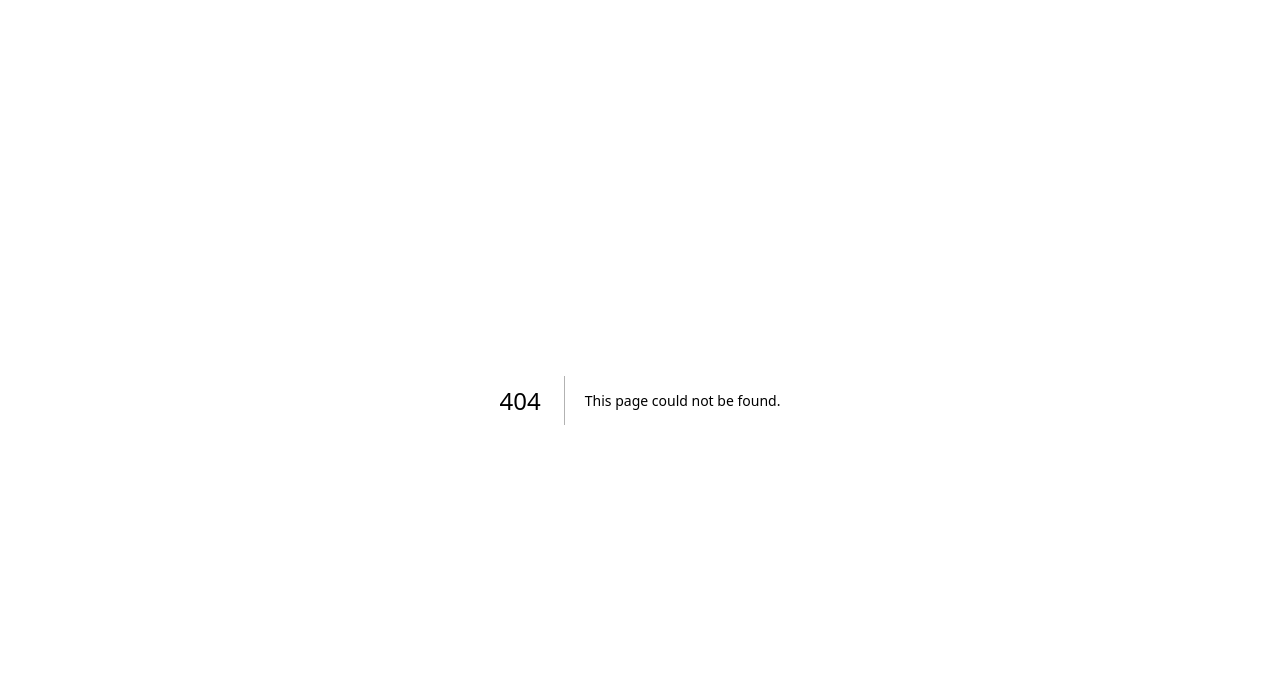
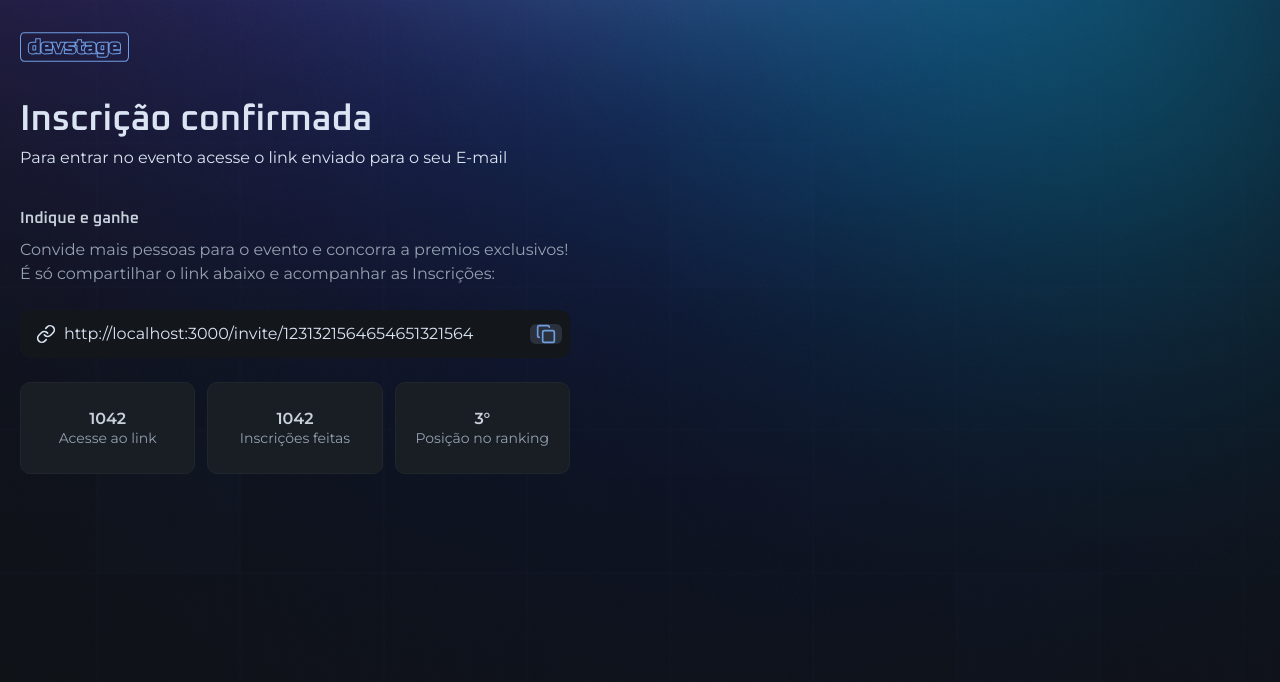
Before and after one commit to gabrielvelezmoro/nlw-connect-react, a Next.js app: page /invite in a window 1280 px wide. Before the commit this address had no page. Shown: the top 682 px of the page. Built offline with nearby package versions, Linux system fonts and the light colour scheme.

Commit message:
feat: pagina de invite

```diff
--- a/package.json
+++ b/package.json
@@ -15,6 +15,7 @@
     "postcss": "^8.5.2",
     "react": "^19.0.0",
     "react-dom": "^19.0.0",
+    "tailwind-merge": "^3.0.2",
     "tailwindcss": "^4.0.6"
   },
   "devDependencies": {
--- /dev/null
+++ b/src/app/invite/page.tsx
@@ -0,0 +1,61 @@
+import { IconButton } from '@/components/icon-button'
+import { InputField, InputIcon, InputRoot } from '@/components/input'
+import { Copy, Link } from 'lucide-react'
+import Image from 'next/image'
+import logo from '../../assets/Logo.svg'
+
+export default function InvitePage() {
+    return (
+        <div className="min-h-dhv flex items-center justify-between gap-16 flex-col md:flex-row">
+            <div className="flex flex-col gap-10 w-full max-w-[550px]">
+                <Image src={logo} alt="devstage" width={108.5} height={30} />
+                <div className="space-y-2">
+                    <h1 className="text-4xl font-semibold font-heading text-gray-100 leading-none">
+                        Inscrição confirmada
+                    </h1>
+                    <p>Para entrar no evento acesse o link enviado para o seu E-mail</p>
+                </div>
+                <div className="space-y-6">
+                    <div className="space-y-3">
+                        <h2 className="text-gray-200 font-heading font-semibold leading-none">
+                            Indique e ganhe
+                        </h2>
+                        <p className="text-gray-300">
+                            Convide mais pessoas para o evento e concorra a premios
+                            exclusivos! É só compartilhar o link abaixo e acompanhar as
+                            Inscrições:
+                        </p>
+                    </div>
+                    <InputRoot>
+                        <InputIcon>
+                            <Link className="size-5" />
+                        </InputIcon>
+                        <InputField
+                            readOnly
+                            defaultValue={
+                                'http://localhost:3000/invite/1231321564654651321564'
+                            }
+                        />
+                        <IconButton className='-mr-2'>
+                            <Copy className='size-5' />
+                        </IconButton>
+                    </InputRoot>
+                    <div className='grid gap-3 md:grid-cols-3'>
+                        <div className='bg-gray-700 border border-gray-600 px-4 py-7 flex flex-col items-center justify-center gap-1 rounded-xl'>
+                            <span className='fontheading font-semibold text-gray-200 leading-none'>1042</span>
+                            <span className='text-sm text-gray-300 leading-none text-center'>Acesse ao link</span>
+                        </div>
+                        <div className='bg-gray-700 border border-gray-600 px-4 py-7 flex flex-col items-center justify-center gap-1 rounded-xl'>
+                            <span className='fontheading font-semibold text-gray-200 leading-none'>1042</span>
+                            <span className='text-sm text-gray-300 leading-none text-center'>Inscrições feitas</span>
+                        </div>
+                        <div className='bg-gray-700 border border-gray-600 px-4 py-7 flex flex-col items-center justify-center gap-1 rounded-xl'>
+                            <span className='fontheading font-semibold text-gray-200 leading-none'>3°</span>
+                            <span className='text-sm text-gray-300 leading-none text-center'>Posição no ranking</span>
+                        </div>
+                    </div>
+                </div>
+            </div>
+        </div>
+    )
+}
--- a/src/app/layout.tsx
+++ b/src/app/layout.tsx
@@ -27,7 +27,9 @@ export default function RootLayout({
   return (
     <html lang="en" className={`${oxanium.variable} ${montserrat.variable}`}>
       <body className='bg-gray-900 text-gray-100 antialiased bg-[url(/Background.png)] bg-no-repeat bg-top md:bg-right-top'>
-        {children}
+        <main className="max-w-[1240px] mx-auto px-5 py-8 md:px-0">
+          {children}
+        </main>
       </body>
     </html>
   );
--- a/src/app/page.tsx
+++ b/src/app/page.tsx
@@ -1,13 +1,12 @@
 import Image from 'next/image'
 
+import { Button } from '@/components/buttons';
+import { InputField, InputIcon, InputRoot } from '@/components/input';
+import { ArrowRight, Mail, Radio, User } from 'lucide-react';
 import logo from '../assets/Logo.svg'
-import { ArrowRight, Mail, Radio, User } from 'lucide-react';
-import { InputIcon, InputRoot, InputField } from '@/components/input';
-import { Button } from '@/components/buttons';
 
 export default function Home() {
   return (
-    <main className="max-w-[1240px] mx-auto px-5 py-8 md:px-0">
     <div className="min-h-dvh flex flex-col justify-center gap-16">
       <div className="flex flex-col gap-8 items-center md:items-start  ">
         <Image src={logo} alt="devstage" width={108.5} height={30} />
@@ -66,6 +65,5 @@ export default function Home() {
       </div>
     </div>
 
-    </main>
   );
 }
--- a/src/components/icon-button.tsx
+++ b/src/components/icon-button.tsx
@@ -1,5 +1,5 @@
-import { ComponentProps, ReactNode } from "react";
-
+import { type ComponentProps, ReactNode } from "react";
+import { twMerge } from 'tailwind-merge'
 
 
 
@@ -7,11 +7,13 @@ interface ButtonProps extends ComponentProps<"button"> {
     children: ReactNode;
 }
 
-export function IconButton(props: ButtonProps) {
+export function IconButton({ className, ...props }: ButtonProps) {
     return (
         <button
-        className="px-1.5 bg-gray-500 text-blue rounded-md cursor-pointer hover:bg-blue hover:text-gray-900 transition-colors duration-300"
-        {...props}
+            className={twMerge(
+                "px-1.5 bg-gray-500 text-blue rounded-md cursor-pointer hover:bg-blue hover:text-gray-900 transition-colors duration-300", className
+            )}
+            {...props}
         />
 
     )
```
Also changed, not shown: 1 other file (tests, documents, lock files or other folders). Lines whose indentation alone changed are shown as unchanged.
